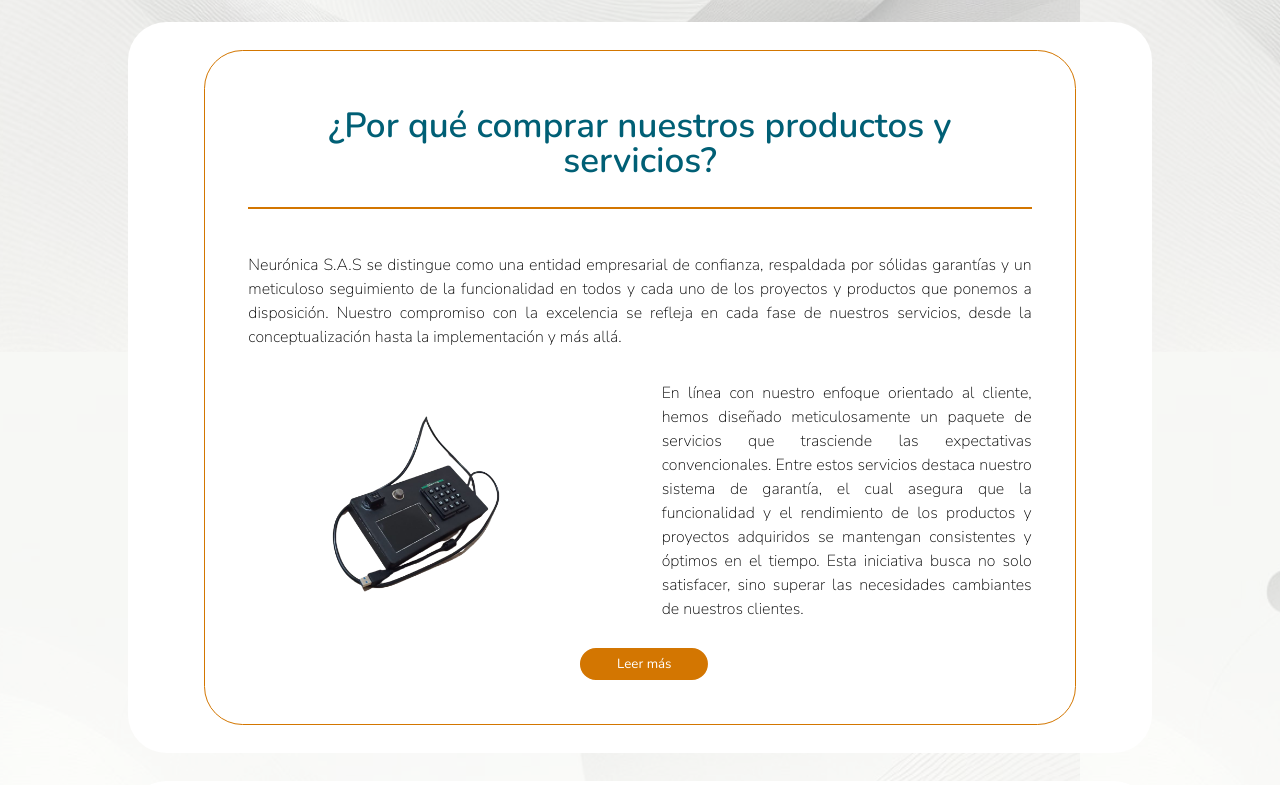
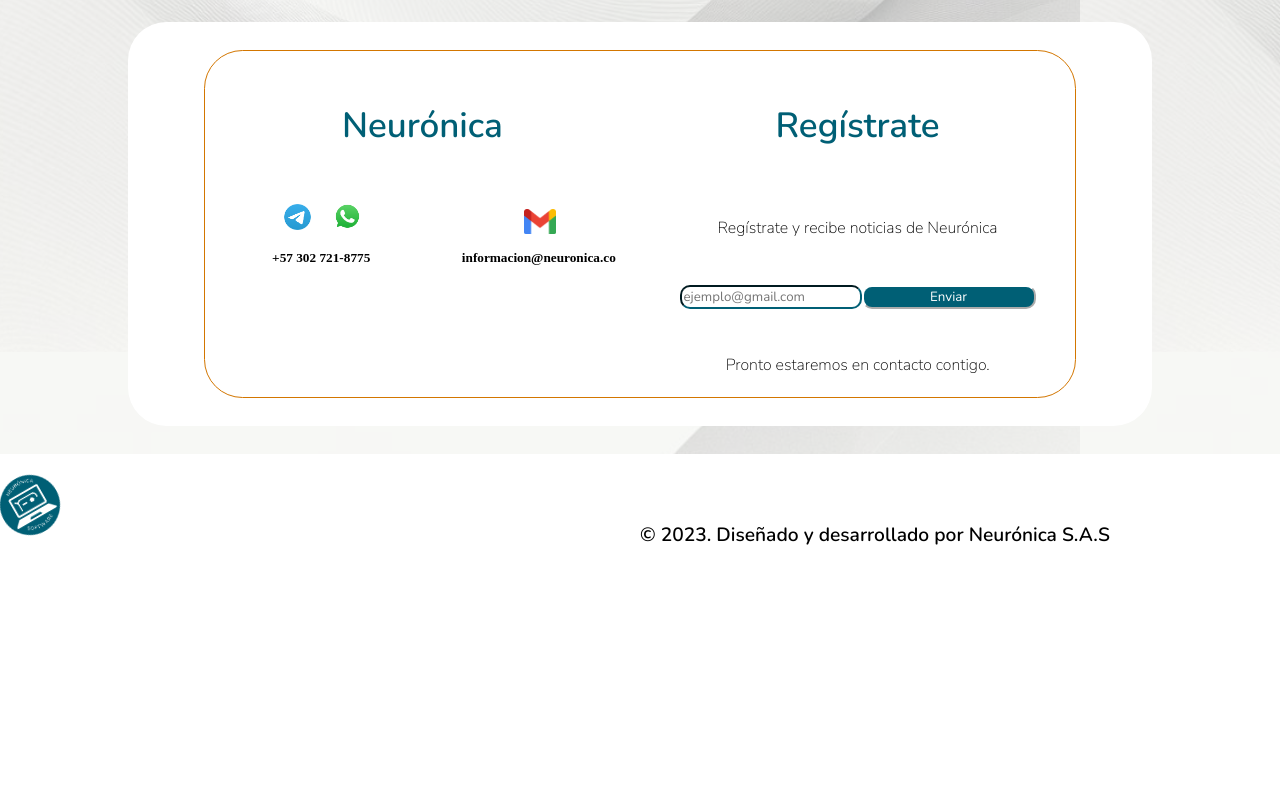
Before and after one commit to Neuronica/pagina_neuronica, an Angular app: page / in a window 1280 px wide. Shown: the part 2375-3160 px from the top of the page. After the commit the page ends 2946 px from the top, so only its background shows below. Built offline with nearby package versions, Linux system fonts and the light colour scheme.

Commit message:
Correción readme[

```diff
--- a/src/app/inicio/inicio.component.html
+++ b/src/app/inicio/inicio.component.html
@@ -136,47 +136,6 @@
      <div class="spacer2"></div>
 
      <div class="contenedorColumnas">
-        <div class="spacer2"></div>
-        <div class="bordeAzul">
-            <div class="filas">
-                <div class="unaColumna">
-                    <div class="spacer2"></div>
-                    <h2 style="text-align: center; margin-left: 5%; margin-right: 5%;" data-aos="fade-right" data-aos-duration="2000">¿Por qué comprar nuestros productos y servicios?</h2>
-                    <div class="cuadrado" data-aos="fade-right" data-aos-duration="2000" style="margin-left: 5%;; margin-right: 5%;"></div>
-                    <div class="spacer2"></div>
-                    <p style="margin-left: 5%; margin-right: 5%;text-align: justify;" data-aos="fade-right" data-aos-duration="2000">
-                        Neurónica S.A.S se distingue como una entidad empresarial de confianza, respaldada por sólidas garantías
-                        y un meticuloso seguimiento de la funcionalidad en todos y cada uno de los proyectos y productos que ponemos
-                        a disposición. Nuestro compromiso con la excelencia se refleja en cada fase de nuestros servicios, desde la
-                        conceptualización hasta la implementación y más allá.
-                    </p>
-                </div>
-                <div class="dosColumnas" style="display: flex; justify-content: center; align-items: center;">
-                        <img class="imagen" src="./assets/Imagenes/por_que_elegirnos_imagen.png" alt="Garantía y compromiso con la excelencia. Nuestro sistema asegura funcionalidad y rendimiento constante, superando expectativas." data-aos="fade-right" data-aos-duration="3000" style=" margin-top: 10%; margin-bottom: 10% ;">
-                </div>
-                <div class="dosColumnas">
-                    <p style="margin-left: 5%; margin-right: 10%;text-align: justify;" data-aos="fade-right" data-aos-duration="2000">
-                        En línea con nuestro enfoque orientado al cliente, hemos diseñado meticulosamente un paquete de servicios
-                        que trasciende las expectativas convencionales. Entre estos servicios destaca nuestro sistema de garantía,
-                        el cual asegura que la funcionalidad y el rendimiento de los productos y proyectos adquiridos se mantengan
-                        consistentes y óptimos en el tiempo. Esta iniciativa busca no solo satisfacer, sino superar las necesidades
-                        cambiantes de nuestros clientes.
-                    </p>
-                </div>
-                <div class="unaColumna" style=" display: flex;justify-content: center; align-items: center;">
-                    <div class="spacer2"></div>
-                    <a href="https://www.neuronica.co/por-que-escogernos-neuronica" style="margin-bottom: 5%; margin-right: 7%;">
-                        <button class="boton" data-aos="fade-right" data-aos-duration="3000">Leer más</button>
-                    </a>
-                    <div class="spacer2"></div>
-                </div>
-            </div>
-        </div>
-        <div class="spacer2"></div>
-    </div>
-
-     <div class="spacer2"></div>
-     <div class="contenedorColumnas">
          <div class="spacer2"></div>
          <div class="bordeAzul">
              <div class="filas">
```
Also changed, not shown: 1 other file (tests, documents, lock files or other folders).
